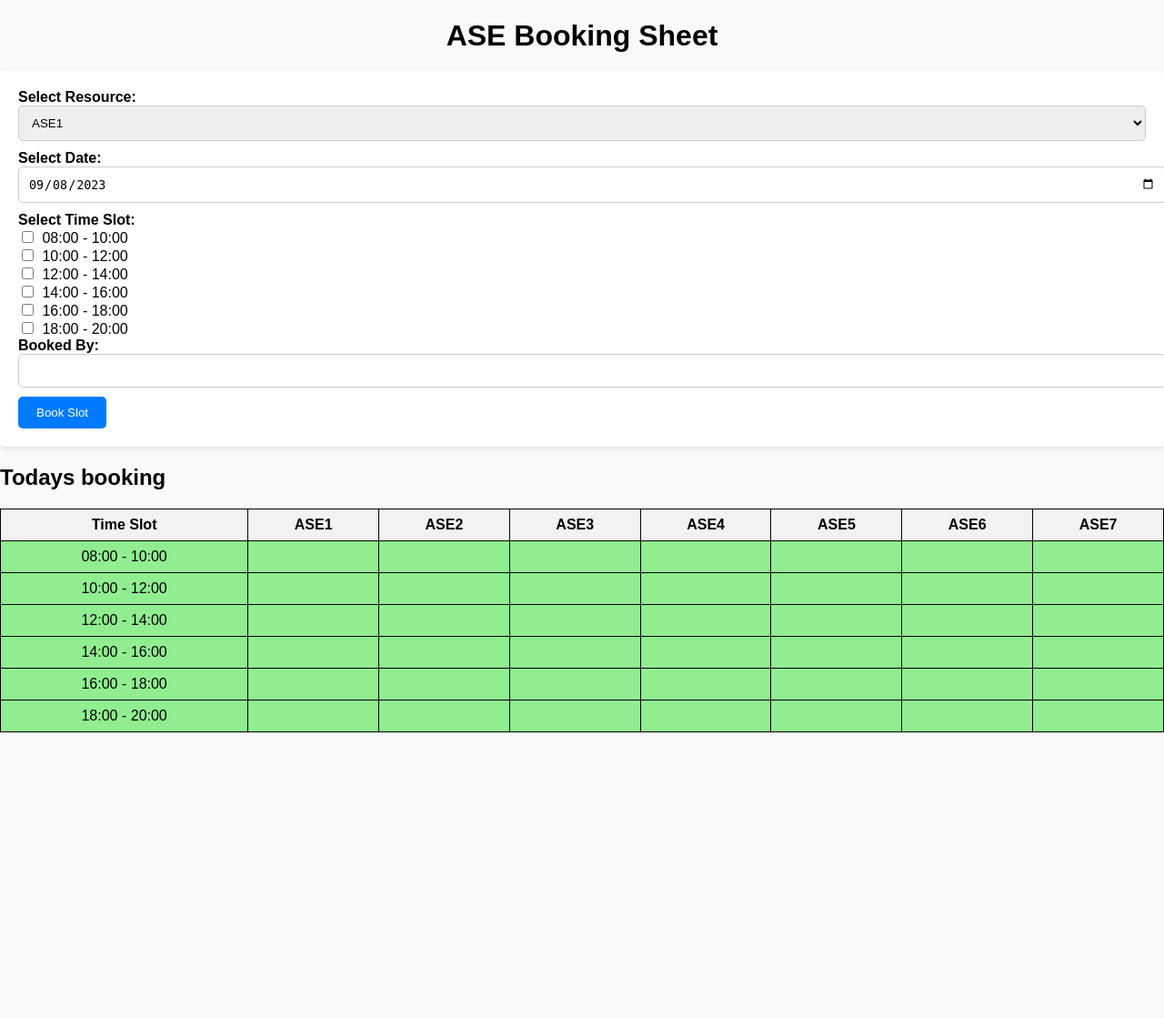
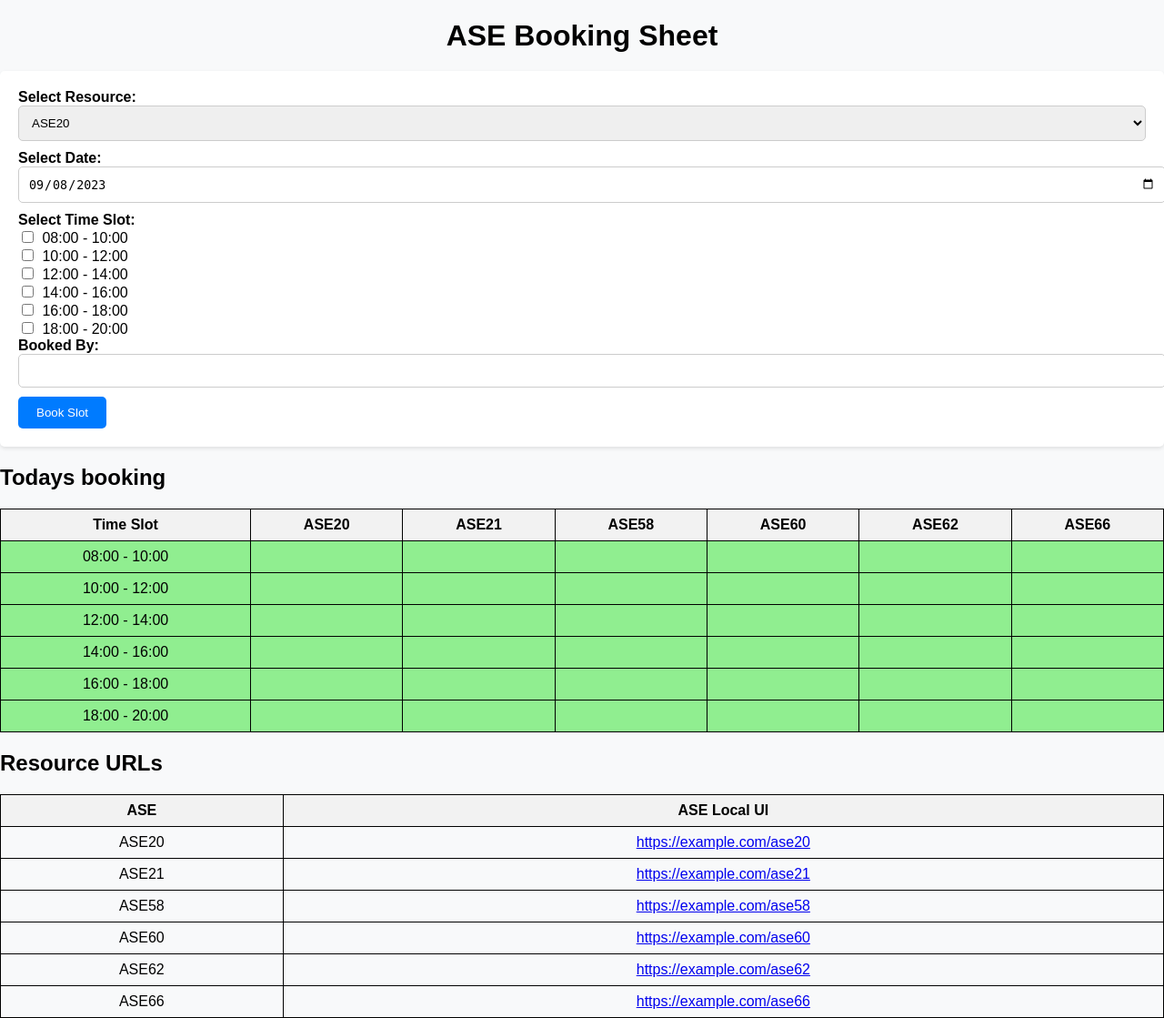
Before and after one commit to siddanthpai/ase-resource-booking, a Flask app: page / in a window 1280 px wide. Shown: the whole page at 91% size. Before the commit the page ends 805 px from the top, so only its background shows below. Run offline with Flask 2, Linux system fonts and the light colour scheme; data comes from the database, SQL or seed files in the repository; both versions use the stored data as it was after the commit.

Commit message:
added url

```diff
--- a/app.py
+++ b/app.py
@@ -19,8 +19,15 @@ class Slot(db.Model):
         PrimaryKeyConstraint('resource_id', 'time_slot','booking_date'),
     )
 
-resources = ['ASE1', 'ASE2', 'ASE3', 'ASE4', 'ASE5', 'ASE6', 'ASE7']
-
+resources = ['ASE20', 'ASE21', 'ASE58', 'ASE60', 'ASE62', 'ASE66']
+resource_urls = {
+    'ASE20': 'https://example.com/ase20',
+    'ASE21': 'https://example.com/ase21',
+    'ASE58': 'https://example.com/ase58',
+    'ASE60': 'https://example.com/ase60',
+    'ASE62': 'https://example.com/ase62',
+    'ASE66': 'https://example.com/ase66',
+}
 @app.route('/', methods=['GET', 'POST'])
 def index():
     booking_date = date.today()
@@ -28,8 +35,6 @@ def index():
         resource_id = int(request.form['resource'])
         time_slots = request.form.getlist('time_slots')
         booked_by = request.form['booked_by']
-        #booking_date = request.form['booking_date']
-        #booking_date = datetime.strptime(request.form['booking_date'], '%Y-%m-%d').date()
         booking_date_str = request.form.get('booking_date')
         if booking_date_str:
             booking_date = datetime.strptime(booking_date_str, '%Y-%m-%d').date()
@@ -52,7 +57,7 @@ def index():
 
     booked_slots = Slot.query.filter_by(booking_date=booking_date).all()
 
-    return render_template('index.html', resources=resources, booked_slots=booked_slots,booking_date=booking_date)
+    return render_template('index.html', resources=resources, booked_slots=booked_slots,booking_date=booking_date,resource_urls=resource_urls)
 
 def is_booked(hour, resource_id,booked_slots):
     for slot in booked_slots:
@@ -89,9 +94,7 @@ def update_table():
                     booked_by = slot.booked_by
                     break
             row['resources'].append(booked_by)
-        print(selected_date)
         data.append(row)
-    print(data)
     return jsonify(data)
 
 
--- a/templates/index.html
+++ b/templates/index.html
@@ -63,6 +63,19 @@
             </tr>
         {% endfor %}
     </table>
+    <h2>Resource URLs</h2>
+<table class="resource-url-table">
+    <tr>
+        <th>ASE</th>
+        <th>ASE Local UI </th>
+    </tr>
+    {% for resource, url in resource_urls.items() %}
+        <tr>
+            <td>{{ resource }}</td>
+            <td><a href="{{ url }}" target="_blank">{{ url }}</a></td>
+        </tr>
+    {% endfor %}
+</table>
 <script>
  const bookingDateInput = document.getElementById('book');
     const bookingTable = document.querySelector('.booking-table');
```
Also changed, not shown: instance/slots.db.
